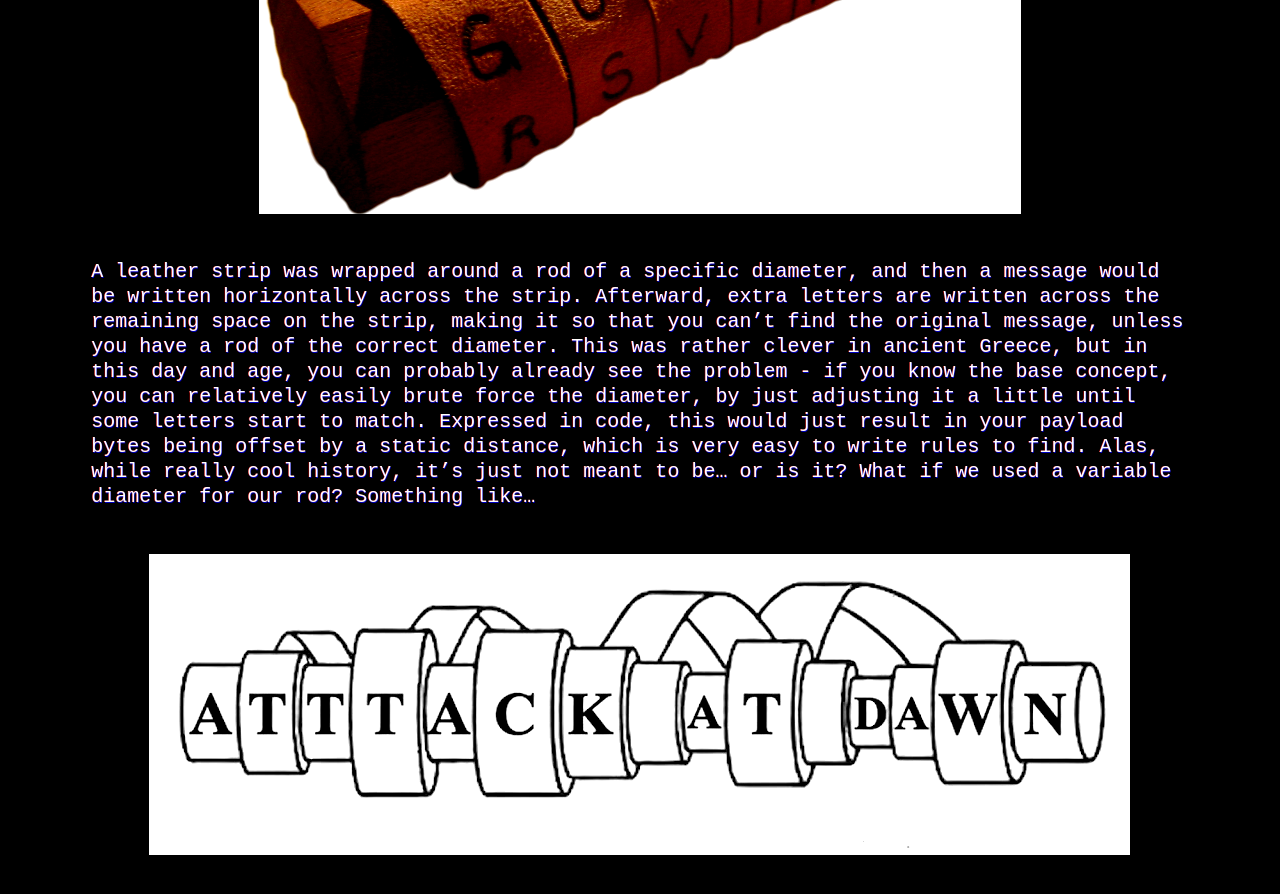
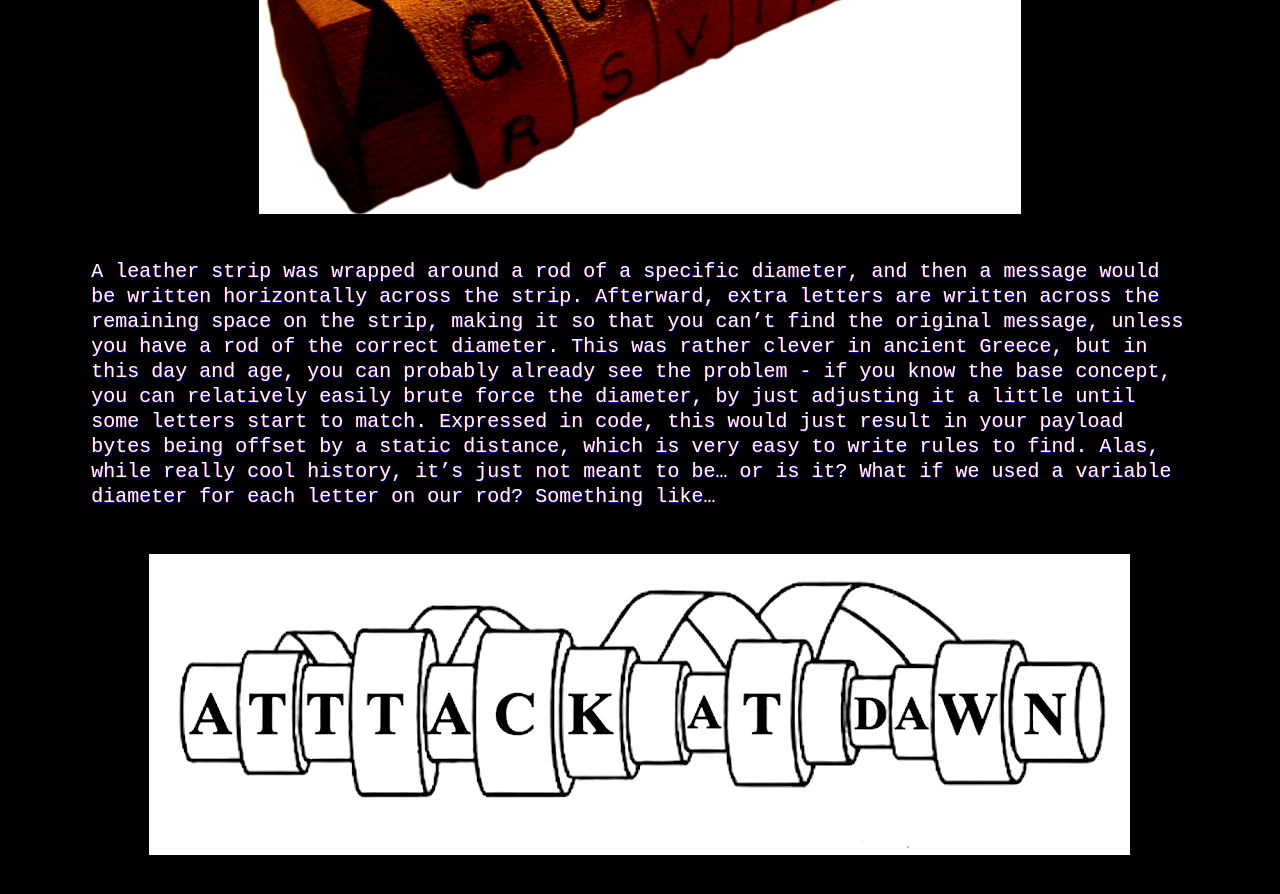
Before and after one commit to absolute-rat/absolute-rat.github.io, a Jekyll site: the page built from _posts/2026-4-23-blog.md, in a window 1280 px wide and 900 px high, scrolled down 1018 px. Shown: the top 894 px of the window. Built offline with Jekyll 4.4.1, drawn with Linux system fonts in a browser that asks for light colours.

Commit message:
Update 2026-4-23-blog.md

```diff
--- a/_posts/2026-4-23-blog.md
+++ b/_posts/2026-4-23-blog.md
@@ -11,7 +11,7 @@ For my first major project, I wanted to write a custom loader/implant in c/asm,
 ![Scytale](/assets/images/posts/scytale.png){: .center-img }
 <br>
 
-A leather strip was wrapped around a rod of a specific diameter, and then a message would be written horizontally across the strip. Afterward, extra letters are written across the remaining space on the strip, making it so that you can't find the original message, unless you have a rod of the correct diameter. This was rather clever in ancient Greece, but in this day and age, you can probably already see the problem - if you know the base concept, you can relatively easily brute force the diameter, by just adjusting it a little until some letters start to match. Expressed in code, this would just result in your payload bytes being offset by a static distance, which is very easy to write rules to find. Alas, while really cool history, it's just not meant to be... or is it? What if we used a variable diameter for our rod? Something like...
+A leather strip was wrapped around a rod of a specific diameter, and then a message would be written horizontally across the strip. Afterward, extra letters are written across the remaining space on the strip, making it so that you can't find the original message, unless you have a rod of the correct diameter. This was rather clever in ancient Greece, but in this day and age, you can probably already see the problem - if you know the base concept, you can relatively easily brute force the diameter, by just adjusting it a little until some letters start to match. Expressed in code, this would just result in your payload bytes being offset by a static distance, which is very easy to write rules to find. Alas, while really cool history, it's just not meant to be... or is it? What if we used a variable diameter for each letter on our rod? Something like...
 <br><br>
 
 ![scytale.asm](/assets/images/posts/vdscytale.png){: .center-img }
```
